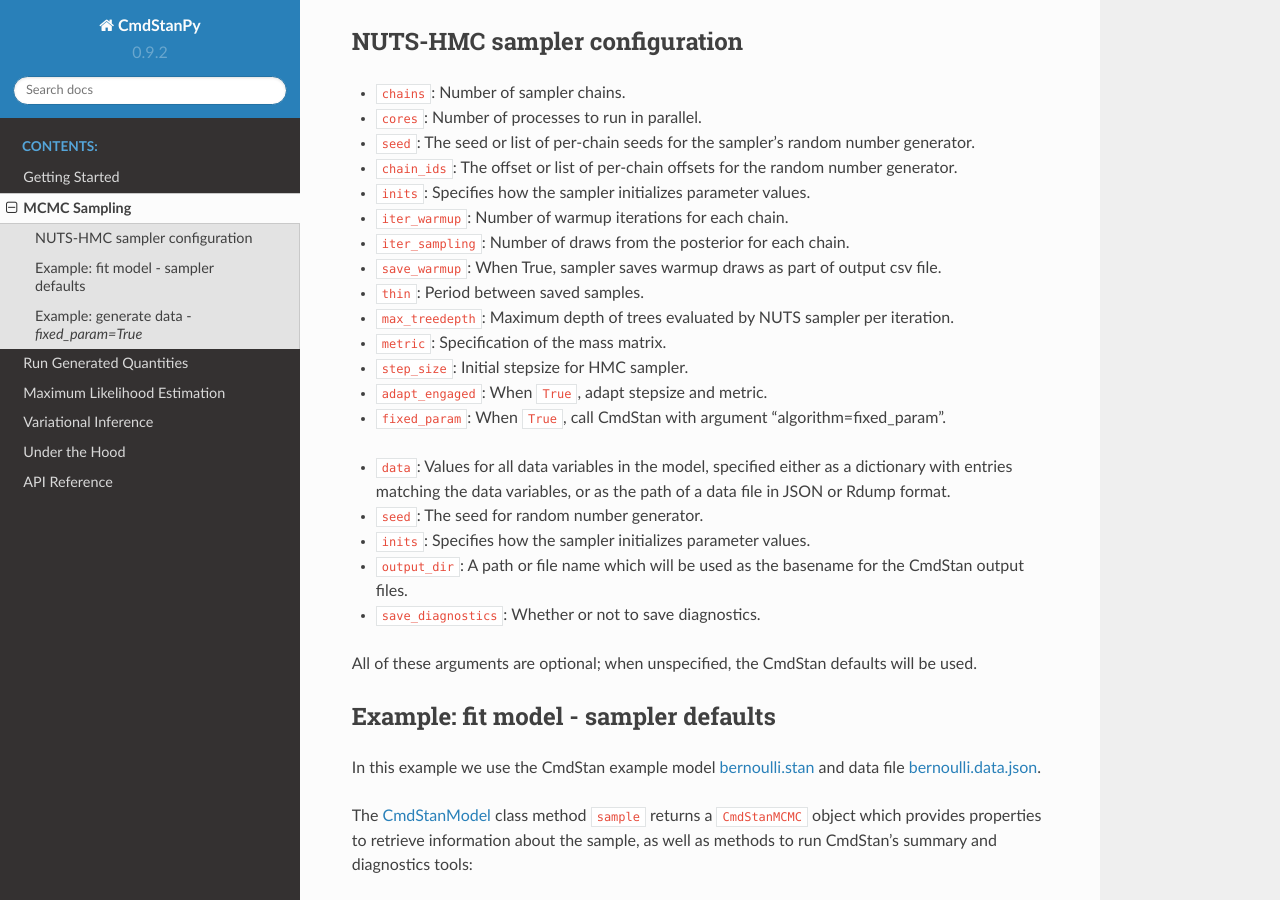
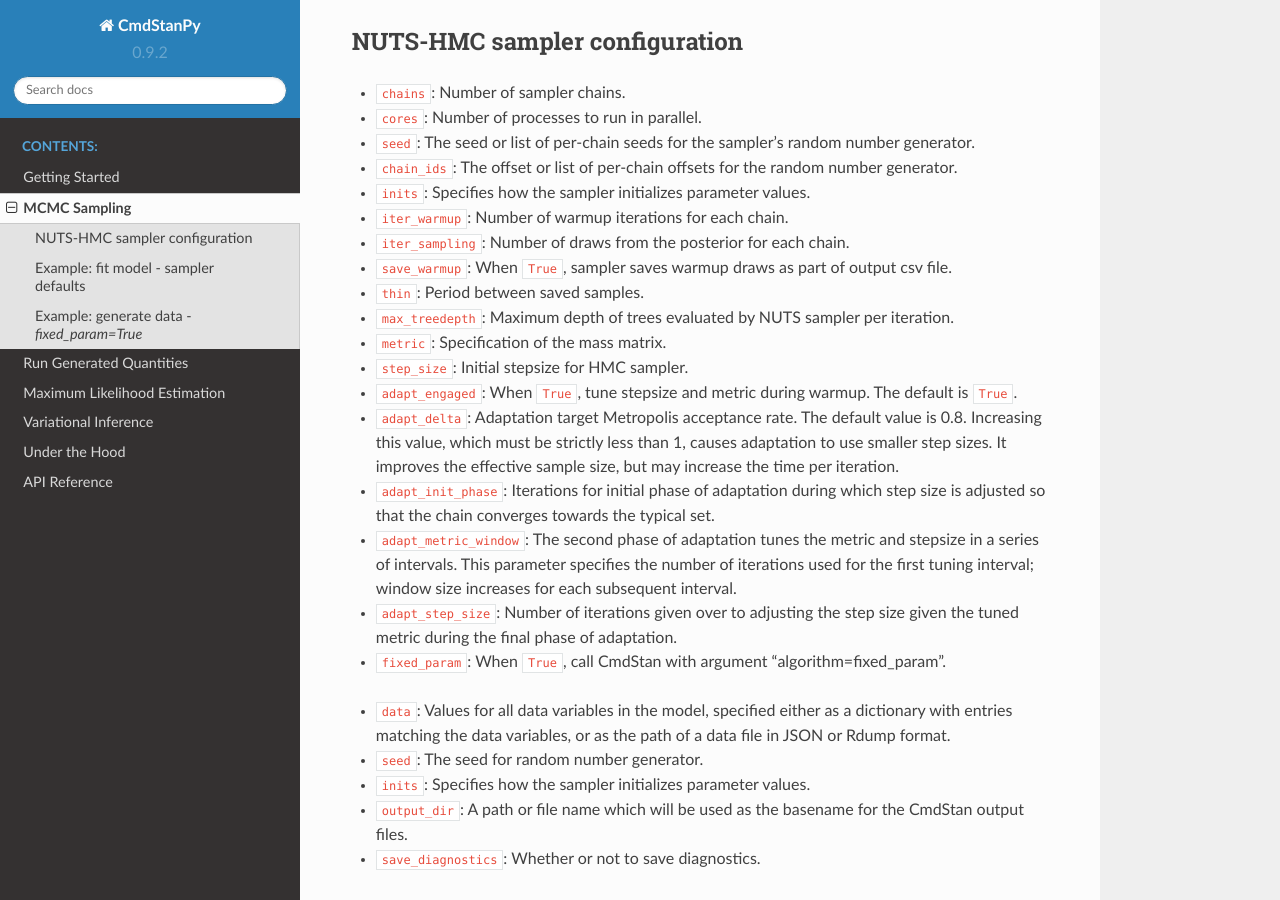
Before and after one commit to stan-dev/cmdstanpy, a Sphinx documentation site: the page built from docs/sample.rst, in a window 1280 px wide and 900 px high, scrolled down 403 px. Built offline with Sphinx 7.4.7 and the Read the Docs theme 2.0.0, drawn with Linux system fonts in a browser that asks for light colours; formulas are drawn with MathJax 3.

Commit message:
fix documentation

```diff
--- a/docs/sample.rst
+++ b/docs/sample.rst
@@ -32,7 +32,7 @@ NUTS-HMC sampler configuration
 
 - ``iter_sampling``: Number of draws from the posterior for each chain.
 
-- ``save_warmup``: When True, sampler saves warmup draws as part of output csv file.
+- ``save_warmup``: When ``True``, sampler saves warmup draws as part of output csv file.
 
 - ``thin``: Period between saved samples.
 
@@ -42,7 +42,15 @@ NUTS-HMC sampler configuration
 
 - ``step_size``: Initial stepsize for HMC sampler.
 
-- ``adapt_engaged``: When ``True``, adapt stepsize and metric.
+- ``adapt_engaged``: When ``True``, tune stepsize and metric during warmup. The default is ``True``.
+
+- ``adapt_delta``: Adaptation target Metropolis acceptance rate. The default value is 0.8.  Increasing this value, which must be strictly less than 1, causes adaptation to use smaller step sizes. It improves the effective sample size, but may increase the time per iteration.
+
+- ``adapt_init_phase``: Iterations for initial phase of adaptation during which step size is adjusted so that the chain converges towards the typical set.
+
+- ``adapt_metric_window``: The second phase of adaptation tunes the metric and stepsize in a series of intervals.  This parameter specifies the number of iterations used for the first tuning interval; window size increases for each subsequent interval.
+
+- ``adapt_step_size``: Number of iterations given over to adjusting the step size given the tuned metric during the final phase of adaptation.
 
 - ``fixed_param``: When ``True``, call CmdStan with argument "algorithm=fixed_param".
 
```
Also changed, not shown: docs/under_the_hood.rst (+4 -4 lines), 1 other file.
